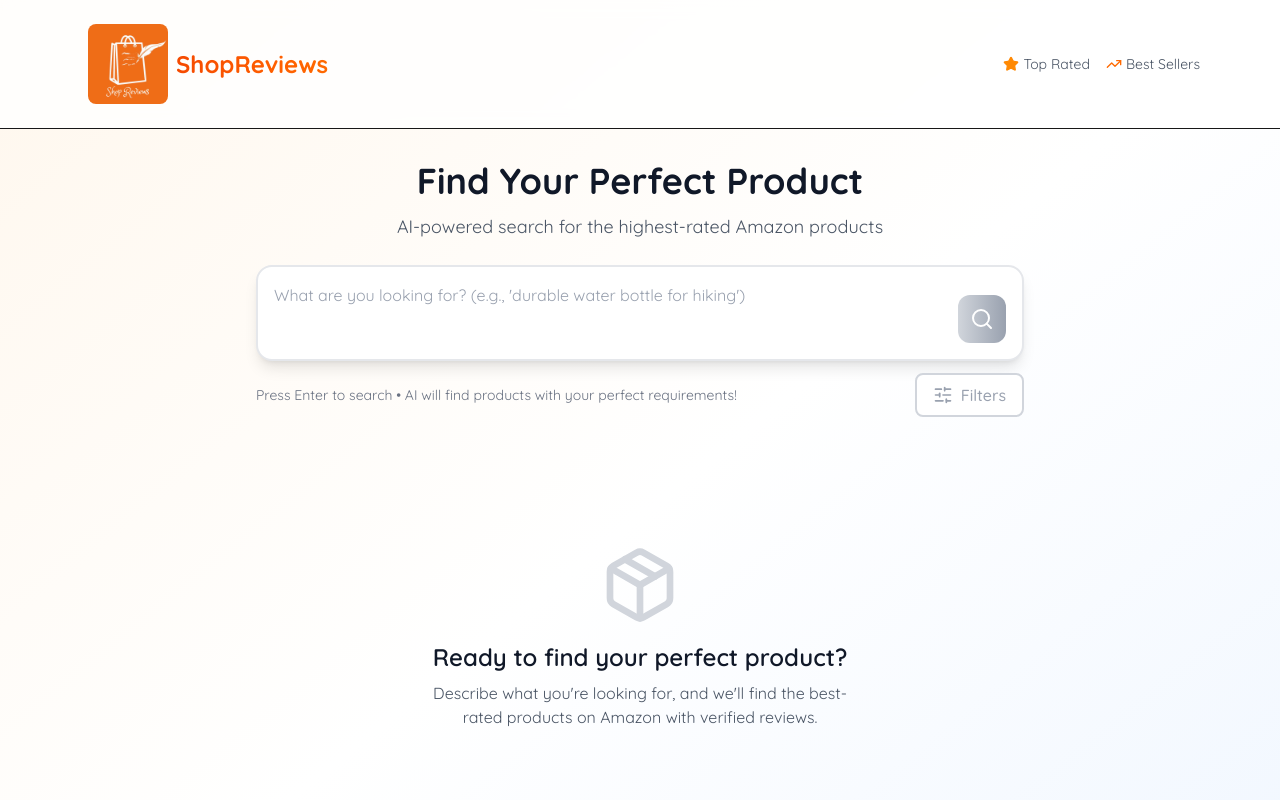
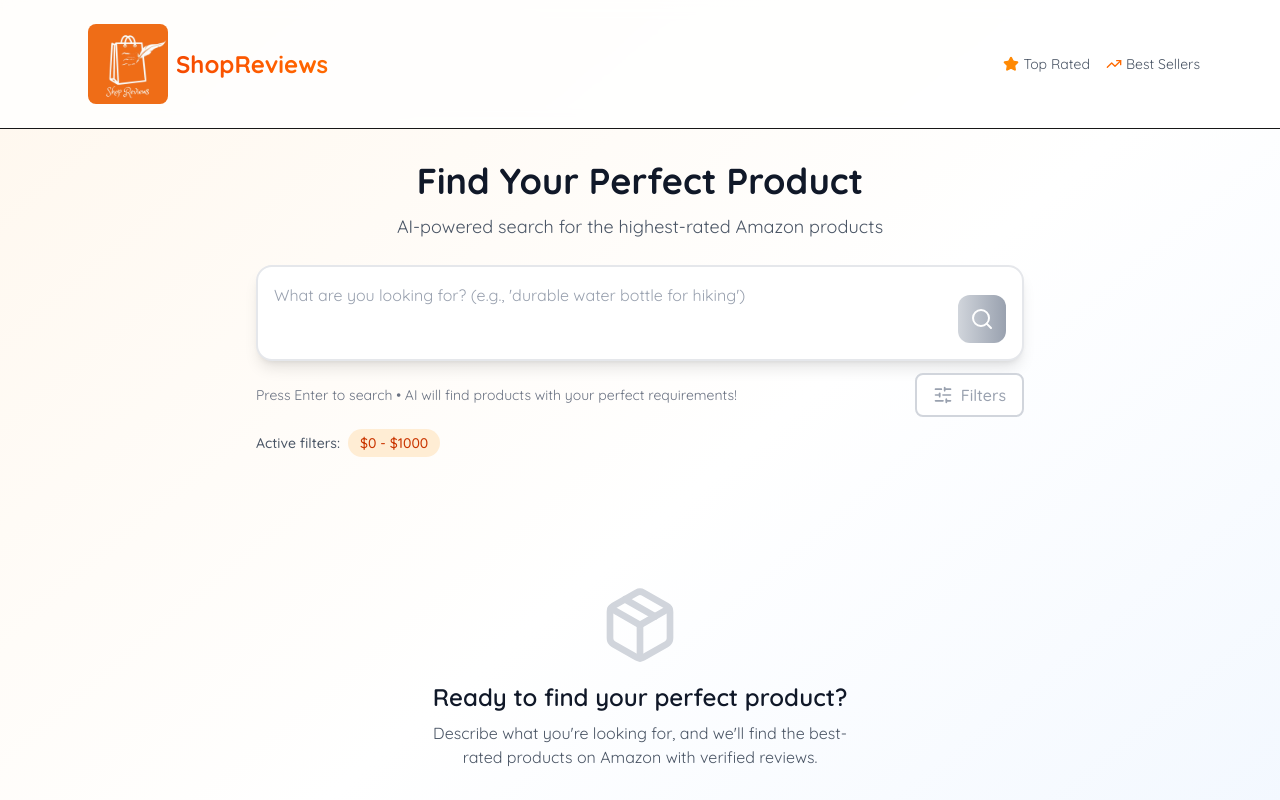
Before and after one commit to jasonli058/shopreviews-web, a Next.js app: page / in a window 1280 px wide. Shown: the top 800 px of the page. Built offline with nearby package versions, Linux system fonts and the light colour scheme.

Commit message:
fixed active filters for price

```diff
--- a/src/app/page.js
+++ b/src/app/page.js
@@ -293,10 +293,10 @@ export default function Home() {
             </div>
 
             {/* active filters display */}
-            {(filters.priceMin > 0 || filters.priceMax < 1000 || filters.minRating > 4.0 || filters.minReviews > 50 || filters.maxResults !== 5) && (
+            {(filters.priceMin > 0 || filters.priceMax < 1000000 || filters.minRating > 4.0 || filters.minReviews > 50 || filters.maxResults !== 5) && (
               <div className="flex flex-wrap gap-2 items-center">
                 <span className="text-sm text-gray-600 font-medium">Active filters:</span>
-                {filters.priceMin > 0 || filters.priceMax < 1000 ? (
+                {filters.priceMin > 0 || filters.priceMax < 1000000 ? (
                   <span className="px-3 py-1 bg-orange-100 text-orange-700 rounded-full text-sm font-medium">
                     ${filters.priceMin} - ${filters.priceMax}
                   </span>
```
